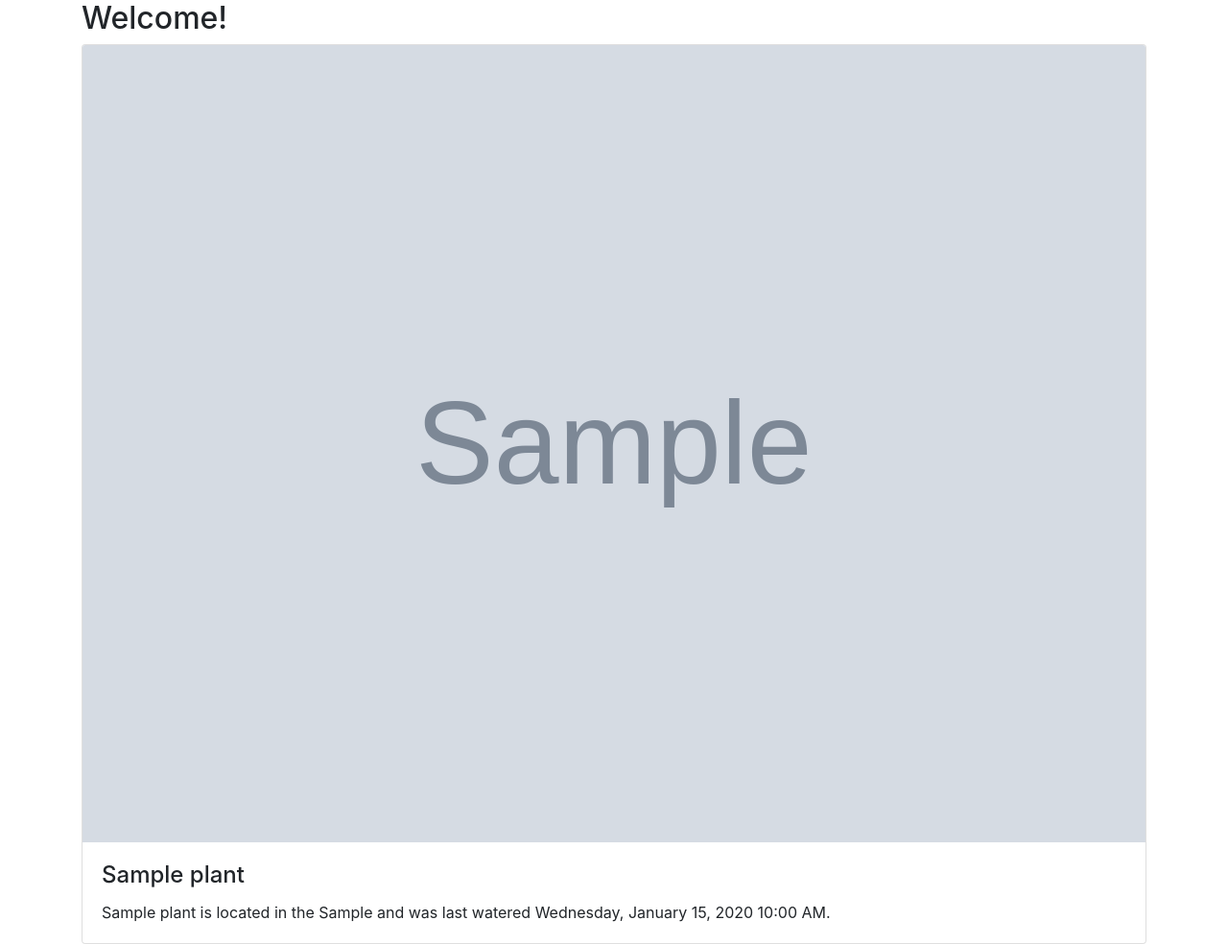
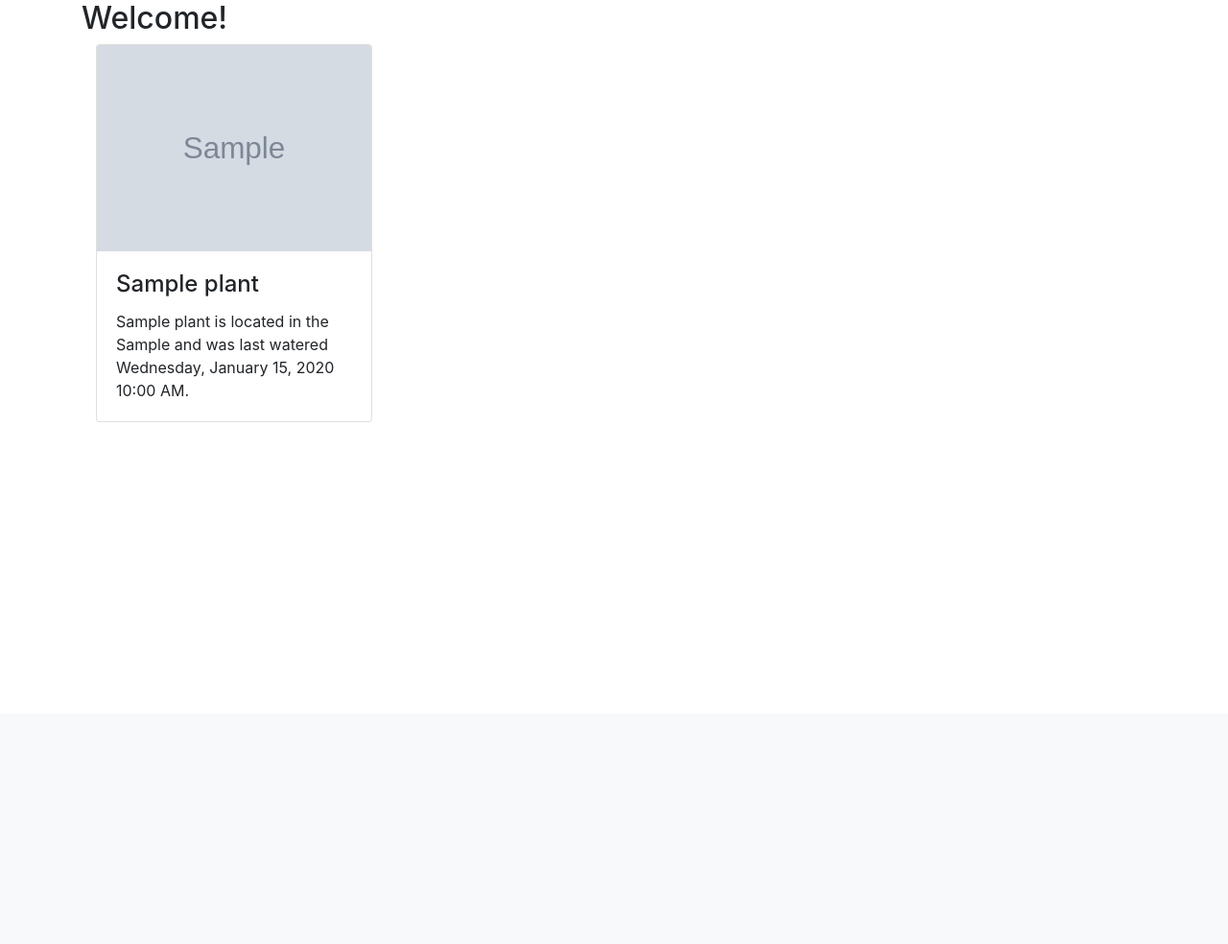
Before and after one commit to adamlives/the-constant-gardener, a Flask app: page / in a window 1280 px wide. Shown: the part 56-1040 px from the top of the page at 96% size. After the commit the page ends 496 px from the top, so only its background shows below. Run offline with Flask 2, Linux system fonts and the light colour scheme; tables that the repository leaves empty hold one stand-in row (values such as "Sample post"); grey boxes marked "Sample" are stand-in pictures; some libraries are stand-ins or nearby versions.

Commit message:
reorganise cards

```diff
--- a/app/templates/index.html
+++ b/app/templates/index.html
@@ -7,8 +7,10 @@
     <h2>Welcome back {{ current_user.username }}!</h2>
     {% endif %}
 
-    <div class="card-deck">
+    <div class="container-fluid">
+        <div class="row">
             {% for plant in plants %}
+                <div class="col-sm-4">
                     <div class="card" style="width: 18rem;">
                         {% if plant.image_url %}
                         <img src="{{ plant.image_url }}" class="card-img-top">
@@ -20,7 +22,10 @@
                             </p>
                         </div>
                     </div>
+                </div>
             {% endfor %}
         </div>
+    </div>
+
 
 {% endblock %}
```
Lines whose indentation alone changed are shown as unchanged.
